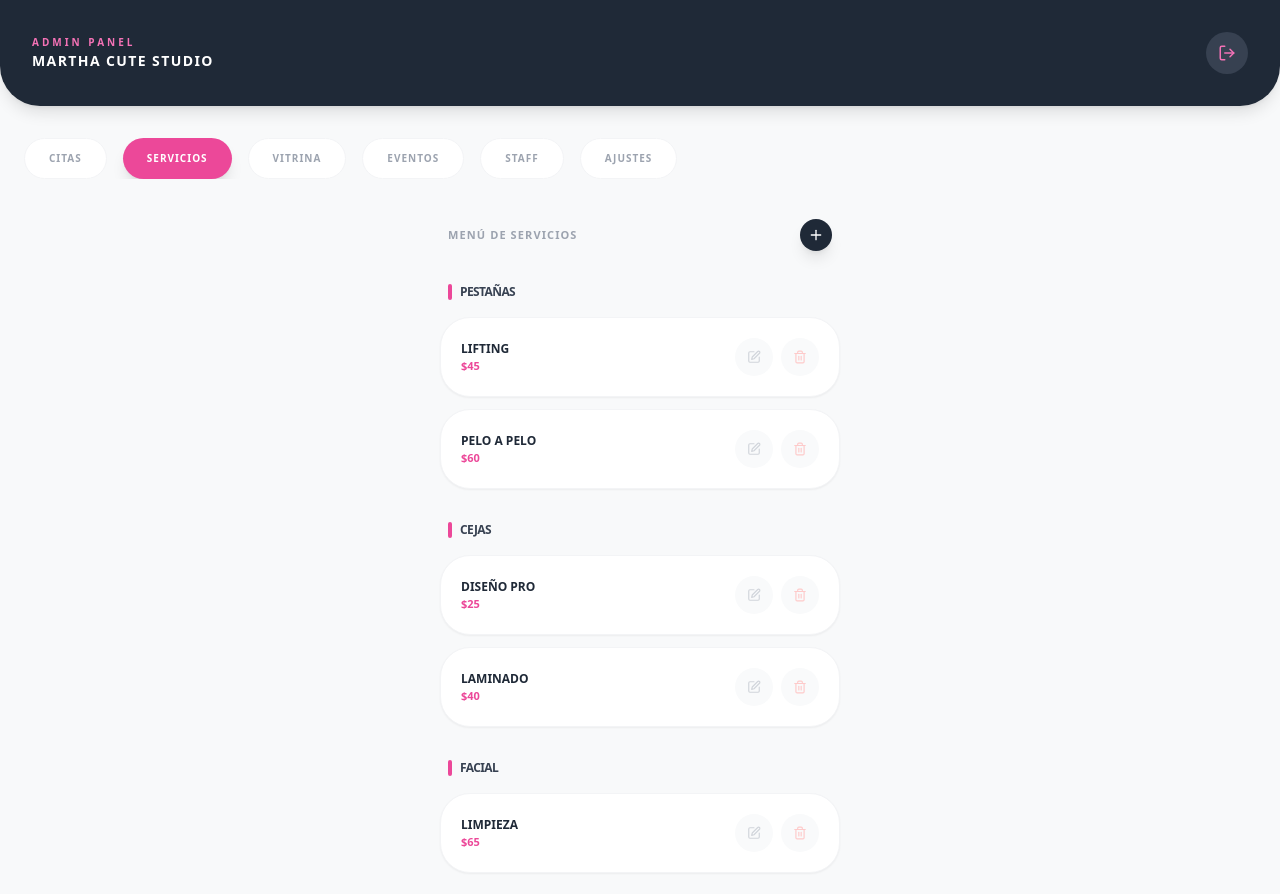
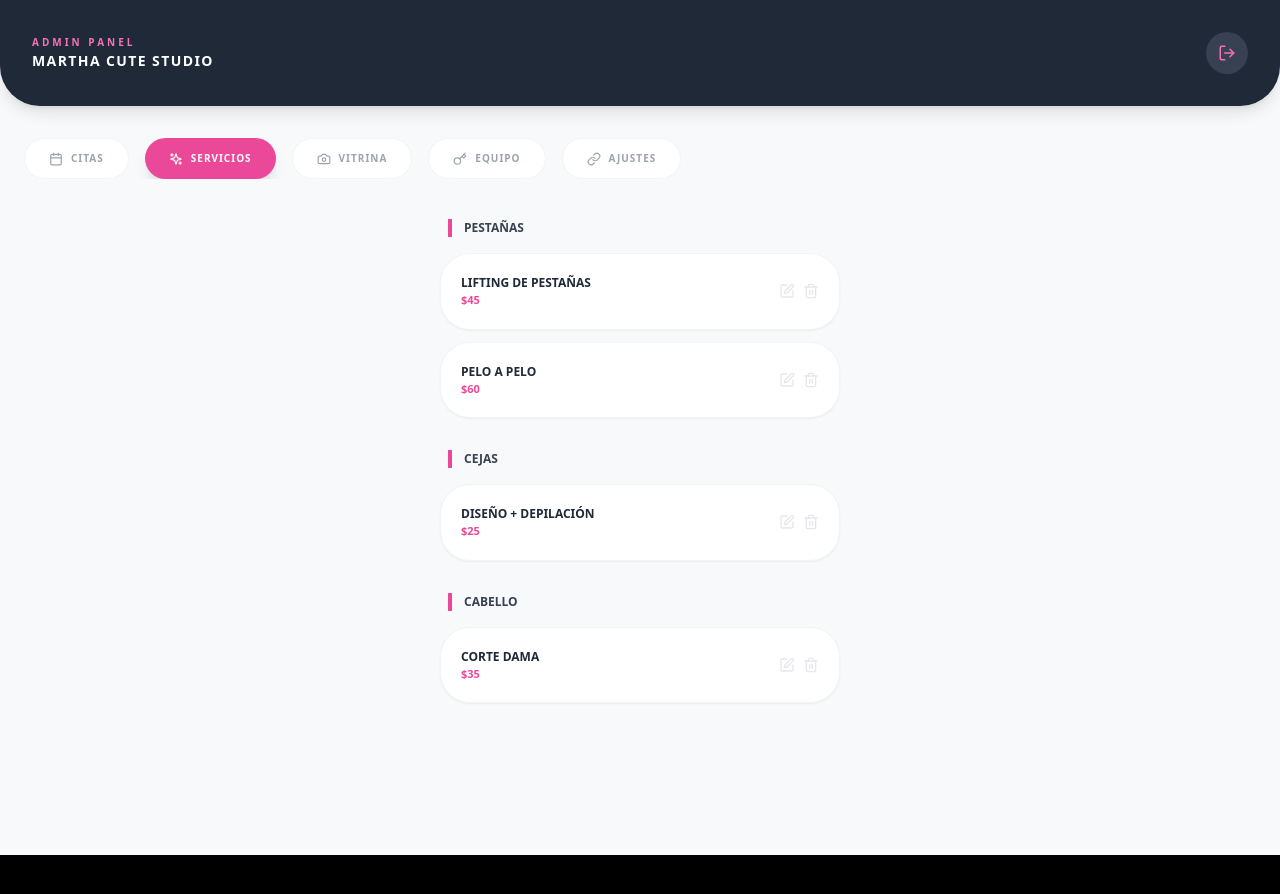
Before and after one commit to anaaz1798/martha-cute-studio, a React (Vite) app: page /admin in a window 1280 px wide. Both pictures are taken after a click on the button "SERVICIOS". Shown: the top 894 px of the page. After the commit the page ends 855 px from the top, so only its background shows below. Built offline with nearby package versions, Linux system fonts and the light colour scheme.

Commit message:
Update AdminPage.jsx

```diff
--- a/src/pages/AdminPage.jsx
+++ b/src/pages/AdminPage.jsx
@@ -1,90 +1,112 @@
 import { useState } from 'react';
-import { supabase } from '../supabase';
 import { useNavigate } from 'react-router-dom';
 import {
-  Users, Calendar, LogOut, Lock, Sparkles,
-  Plus, Key, Image as ImageIcon, Link as LinkIcon,
-  Instagram, Phone, Save, Clock, Trash2, Edit, Star, Camera, ChevronRight
+  Users, Calendar, LogOut, Sparkles, Plus, Key,
+  Image as ImageIcon, Link as LinkIcon, Trash2, Edit, Star, Camera, Phone, Save, CheckCircle, Clock
 } from 'lucide-react';
+
+// Data compartida con la página de servicios
+export const DATA_SERVICIOS = {
+  'Pestañas': [
+    { id: 1, nombre: 'Lifting de Pestañas', precio: '$45', tiempo: '45 min', tlf: '12560000000' },
+    { id: 2, nombre: 'Pelo a Pelo', precio: '$60', tiempo: '90 min', tlf: '12560000000' }
+  ],
+  'Cejas': [
+    { id: 3, nombre: 'Diseño + Depilación', precio: '$25', tiempo: '30 min', tlf: '12560000000' }
+  ],
+  'Cabello': [
+    { id: 4, nombre: 'Corte Dama', precio: '$35', tiempo: '45 min', tlf: '12560000000' }
+  ]
+};
 
 export default function AdminPage() {
   const navigate = useNavigate();
   const [tab, setTab] = useState('citas');
 
-  // --- DATA AGRUPADA POR CATEGORÍAS ---
-  const [servicios] = useState({
-    'Pestañas': [
-      { id: 1, nombre: 'Lifting', precio: '$45' },
-      { id: 2, nombre: 'Pelo a Pelo', precio: '$60' }
-    ],
-    'Cejas': [
-      { id: 3, nombre: 'Diseño Pro', precio: '$25' },
-      { id: 4, nombre: 'Laminado', precio: '$40' }
-    ],
-    'Facial': [
-      { id: 5, nombre: 'Limpieza', precio: '$65' }
-    ]
-  });
+  // Estados de ejemplo para las nuevas secciones
+  const [staff] = useState([{ id: 1, nombre: 'Martha', rol: 'Dueña', email: 'marthacutestudio@gmail.com' }]);
+  const [vitrina] = useState([{ id: 1, titulo: 'Trabajo Realizado', url: 'https://via.placeholder.com/150' }]);
+  const [citas] = useState([
+    { id: 1, cliente: 'Ana Cecilia', servicio: 'Lifting', fecha: '15 Abr', hora: '10:00 AM', telefono: '12560000000' }
+  ]);
 
-  const categorias = Object.keys(servicios);
+  // Función Universal de WhatsApp (Usa el número que me diste para el remitente)
+  const enviarRecordatorio = (cita) => {
+    const mensaje = `Hola ${cita.cliente}, ✨ recordatorio de Martha Cute Studio para tu cita de ${cita.servicio} el ${cita.fecha} a las ${cita.hora}.`;
+    const numLimpio = cita.telefono.replace(/\D/g, '');
+    window.open(`https://wa.me/${numLimpio}?text=${encodeURIComponent(mensaje)}`, '_blank');
+  };
 
   return (
     <div className="min-h-screen bg-[#f8f9fa] pb-32 font-sans text-gray-800">
-      {/* NAVBAR */}
+      {/* Navbar */}
       <nav className="bg-gray-800 text-white p-8 flex justify-between items-center sticky top-0 z-50 rounded-b-[40px] shadow-lg">
         <div className="flex flex-col">
           <span className="text-[10px] font-black uppercase tracking-[0.3em] text-pink-400">Admin Panel</span>
           <span className="text-[14px] font-black uppercase tracking-widest">Martha Cute Studio</span>
         </div>
-        <button onClick={() => navigate('/')} className="p-3 bg-gray-700 rounded-full text-pink-400">
+        <button onClick={() => navigate('/')} className="p-3 bg-gray-700 rounded-full text-pink-400 transition-all active:scale-90">
           <LogOut size={18} />
         </button>
       </nav>
 
-      {/* MENÚ DE NAVEGACIÓN */}
+      {/* Menú Deslizable */}
       <div className="flex overflow-x-auto gap-4 mt-8 px-6 no-scrollbar">
-        {['citas', 'servicios', 'vitrina', 'eventos', 'staff', 'ajustes'].map((item) => (
+        {[
+          { id: 'citas', label: 'Citas', icon: <Calendar size={14}/> },
+          { id: 'servicios', label: 'Servicios', icon: <Sparkles size={14}/> },
+          { id: 'vitrina', label: 'Vitrina', icon: <Camera size={14}/> },
+          { id: 'staff', label: 'Equipo', icon: <Key size={14}/> },
+          { id: 'ajustes', label: 'Ajustes', icon: <LinkIcon size={14}/> }
+        ].map((item) => (
           <button
-            key={item}
-            onClick={() => setTab(item)}
-            className={`px-6 py-3 rounded-full text-[10px] font-black uppercase tracking-widest transition-all ${
-              tab === item ? 'bg-[#ec4899] text-white shadow-lg' : 'bg-white text-gray-400 border border-gray-100'
+            key={item.id}
+            onClick={() => setTab(item.id)}
+            className={`flex items-center gap-2 px-6 py-3 rounded-full text-[10px] font-black uppercase tracking-widest whitespace-nowrap transition-all ${
+              tab === item.id ? 'bg-[#ec4899] text-white shadow-lg' : 'bg-white text-gray-400 border border-gray-100'
             }`}
           >
-            {item}
+            {item.icon} {item.label}
           </button>
         ))}
       </div>
 
       <main className="max-w-md mx-auto p-6 mt-4">
 
+        {/* VISTA: CITAS CON WHATSAPP */}
+        {tab === 'citas' && (
+          <div className="space-y-4 animate-fadeIn">
+            <h2 className="text-[11px] font-black uppercase tracking-widest text-gray-400 ml-2">Agenda</h2>
+            {citas.map(c => (
+              <div key={c.id} className="bg-white p-6 rounded-[35px] border border-gray-100 flex items-center justify-between shadow-sm">
+                <div>
+                  <p className="text-[13px] font-black uppercase">{c.cliente}</p>
+                  <p className="text-[10px] font-bold text-[#ec4899] uppercase">{c.servicio}</p>
+                  <p className="text-[10px] font-bold text-gray-300 mt-1">{c.hora} - {c.fecha}</p>
+                </div>
+                <button onClick={() => enviarRecordatorio(c)} className="bg-green-50 text-green-600 p-4 rounded-full active:scale-90 transition-all">
+                  <Phone size={20} />
+                </button>
+              </div>
+            ))}
+          </div>
+        )}
+
         {/* VISTA: SERVICIOS AGRUPADOS */}
         {tab === 'servicios' && (
           <div className="space-y-8 animate-fadeIn">
-            <div className="flex justify-between items-center px-2">
-              <h2 className="text-[11px] font-black uppercase tracking-widest text-gray-400">Menú de Servicios</h2>
-              <button className="bg-gray-800 text-white p-2 rounded-full shadow-lg"><Plus size={16}/></button>
-            </div>
-
-            {categorias.map(cat => (
+            {Object.keys(DATA_SERVICIOS).map(cat => (
               <section key={cat} className="space-y-4">
-                {/* Título de la Categoría */}
-                <div className="flex items-center gap-2 ml-2">
-                  <div className="w-1 h-4 bg-[#ec4899] rounded-full"></div>
-                  <h3 className="text-[12px] font-black uppercase tracking-tighter text-gray-700">{cat}</h3>
-                </div>
-
-                {/* Lista de esta categoría */}
+                <h3 className="text-[12px] font-black uppercase text-gray-700 ml-2 border-l-4 border-pink-500 pl-3">{cat}</h3>
                 <div className="space-y-3">
-                  {servicios[cat].map(s => (
+                  {DATA_SERVICIOS[cat].map(s => (
                     <div key={s.id} className="bg-white p-5 rounded-[30px] border border-gray-100 flex justify-between items-center shadow-sm">
                       <div>
                         <p className="text-[12px] font-black uppercase">{s.nombre}</p>
                         <p className="text-[11px] font-black text-[#ec4899]">{s.precio}</p>
                       </div>
-                      <div className="flex gap-2">
-                        <button className="p-3 bg-gray-50 rounded-full text-gray-300 hover:text-gray-800"><Edit size={14}/></button>
-                        <button className="p-3 bg-gray-50 rounded-full text-red-200 hover:text-red-500"><Trash2 size={14}/></button>
+                      <div className="flex gap-2 text-gray-200">
+                        <Edit size={16}/> <Trash2 size={16}/>
                       </div>
                     </div>
                   ))}
@@ -94,8 +116,48 @@ export default function AdminPage() {
           </div>
         )}
 
-        {/* ... (Las otras pestañas se mantienen igual que el código anterior) ... */}
-        {tab === 'citas' && <div className="text-[10px] uppercase font-bold text-gray-400 text-center py-20">Selecciona una categoría para gestionar</div>}
+        {/* VISTA: EQUIPO (LLAVES) */}
+        {tab === 'staff' && (
+          <div className="space-y-6 animate-fadeIn">
+            <div className="bg-gray-800 p-8 rounded-[40px] text-white">
+              <h3 className="text-[11px] font-black uppercase tracking-widest text-pink-400 mb-4">Crear Nueva Llave</h3>
+              <input className="w-full bg-gray-700 p-4 rounded-2xl text-[12px] mb-4 outline-none" placeholder="Nombre" />
+              <button className="w-full bg-[#ec4899] py-4 rounded-full text-[10px] font-black uppercase">Generar Acceso</button>
+            </div>
+            {staff.map(s => (
+              <div key={s.id} className="bg-white p-6 rounded-[30px] border border-gray-100 flex justify-between items-center">
+                <p className="text-[12px] font-black uppercase">{s.nombre} - <span className="text-gray-400">{s.rol}</span></p>
+                <Key size={16} className="text-gray-300"/>
+              </div>
+            ))}
+          </div>
+        )}
+
+        {/* VISTA: VITRINA */}
+        {tab === 'vitrina' && (
+          <div className="grid grid-cols-2 gap-4 animate-fadeIn">
+            {vitrina.map(img => (
+              <div key={img.id} className="bg-white p-2 rounded-[25px] border border-gray-100 relative shadow-sm">
+                <img src={img.url} className="w-full h-32 object-cover rounded-[20px]" alt="Vitrina" />
+                <button className="absolute top-4 right-4 bg-red-500 text-white p-2 rounded-full"><Trash2 size={12}/></button>
+              </div>
+            ))}
+            <button className="h-32 border-2 border-dashed border-gray-200 rounded-[25px] flex items-center justify-center text-gray-300"><Plus/></button>
+          </div>
+        )}
+
+        {/* VISTA: AJUSTES (REDES) */}
+        {tab === 'ajustes' && (
+          <div className="bg-white p-8 rounded-[40px] border border-gray-100 space-y-4 animate-fadeIn">
+            <h3 className="text-[11px] font-black uppercase tracking-widest text-gray-400 mb-2">Redes Sociales</h3>
+            <input className="w-full bg-gray-50 p-4 rounded-2xl text-[12px] outline-none" placeholder="Instagram URL" />
+            <input className="w-full bg-gray-50 p-4 rounded-2xl text-[12px] outline-none" placeholder="WhatsApp Principal" defaultValue="+584121663968" />
+            <button className="w-full bg-gray-800 text-white py-5 rounded-full mt-4 flex items-center justify-center gap-3 active:scale-95 transition-all">
+              <Save size={18} className="text-pink-400"/> <span className="text-[10px] font-black uppercase tracking-widest">Guardar Cambios</span>
+            </button>
+          </div>
+        )}
+
       </main>
     </div>
   );
```
